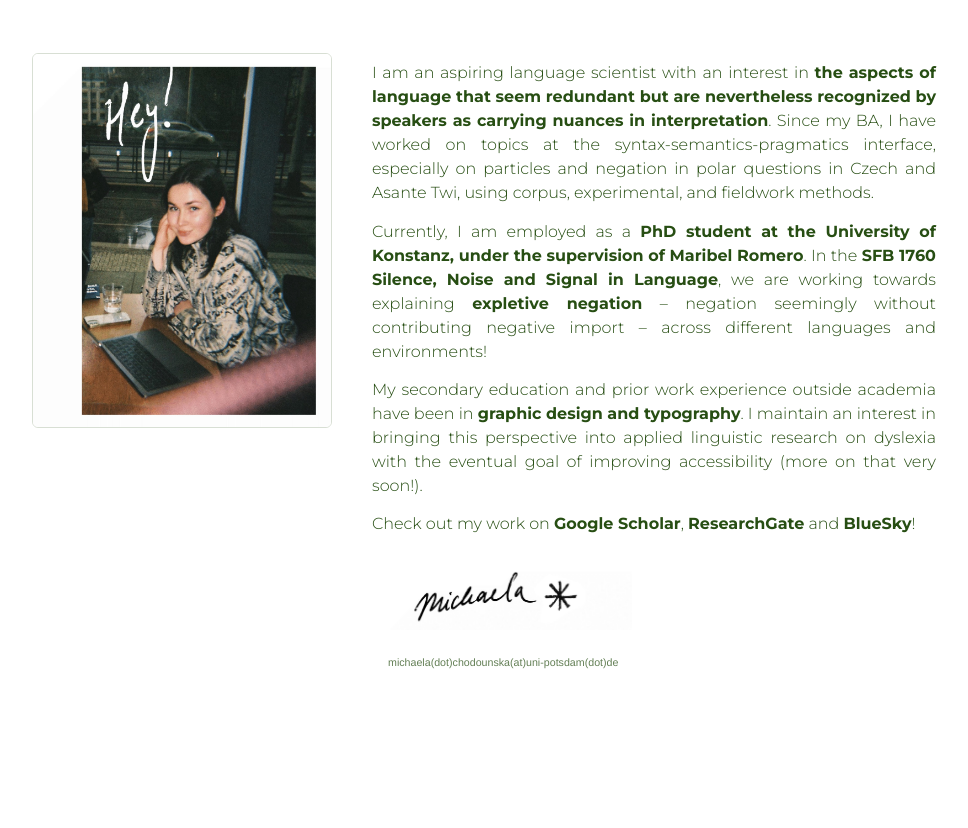
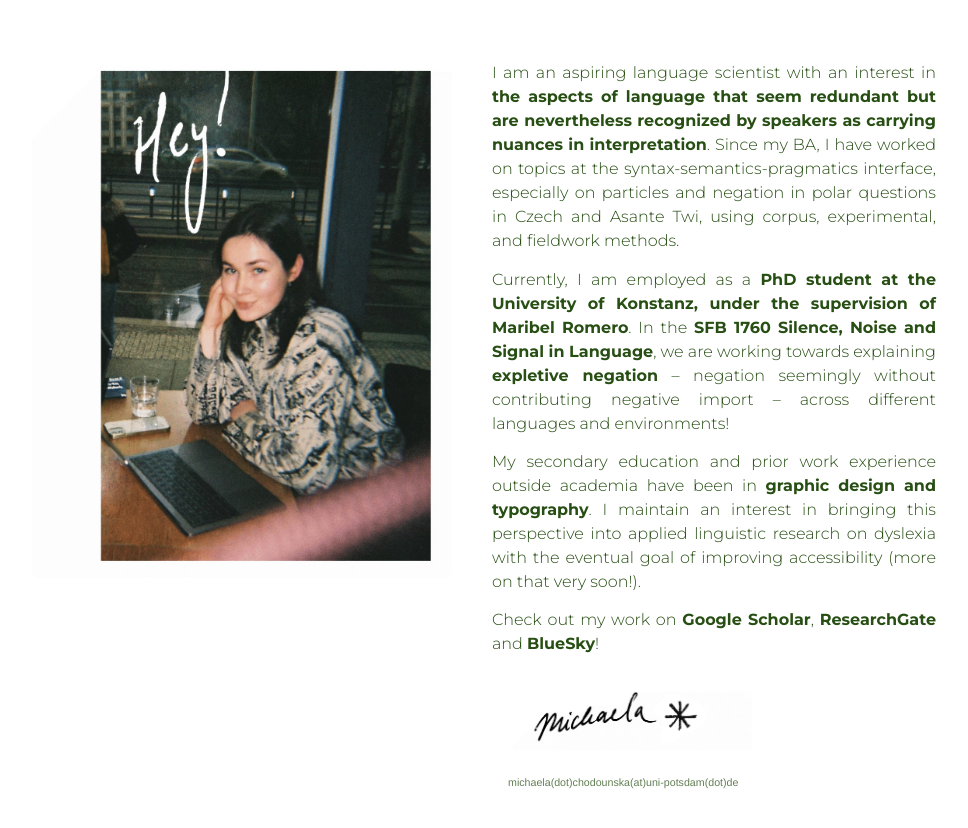
Before and after one commit to michaelachodounska/michaelachodounska.github.io, a plain HTML site: page index.html in a window 1280 px wide. Shown: the part 68-896 px from the top of the page, without its empty margins (156-1124 px from the left). Before the commit the page ends 802 px from the top, so only its background shows below. Drawn offline with Linux system fonts and the light colour scheme.

Commit message:
Update style.css

```diff
--- a/style.css
+++ b/style.css
@@ -127,14 +127,13 @@ main {
 .portrait-wrap img {
   width: 100%;
   border-radius: 6px;
-  border: 1px solid var(--rule);
   display: block;
 }
 
 /* Two-column page: left column photo only, right column all text */
 .two-col {
   display: grid;
-  grid-template-columns: 300px minmax(0, 1fr);
+  grid-template-columns: 420px minmax(0, 1fr);
   gap: 2.5rem;
   align-items: start;
 }
@@ -151,7 +150,6 @@ main {
 .photo-col img {
   width: 100%;
   border-radius: 6px;
-  border: 1px solid var(--rule);
   display: block;
   position: sticky;
   top: 2rem;
```
